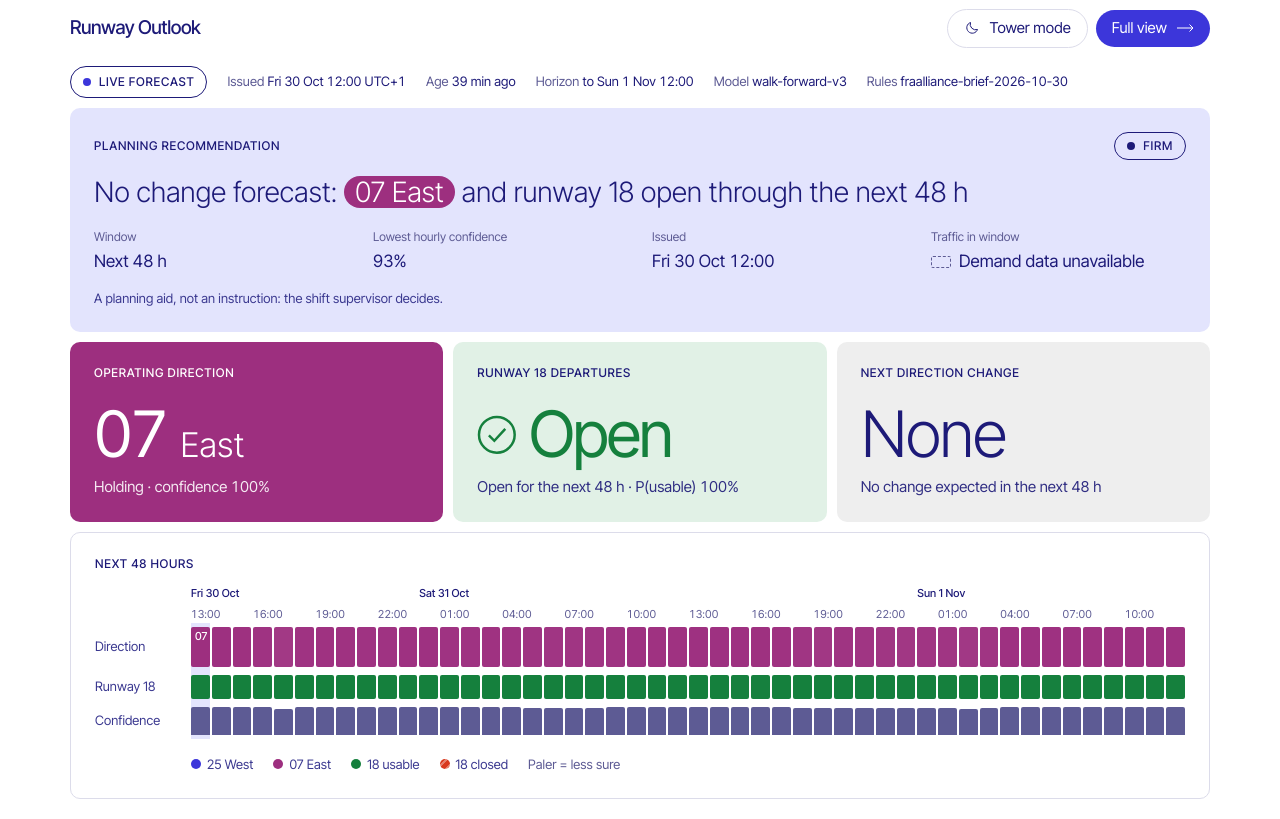
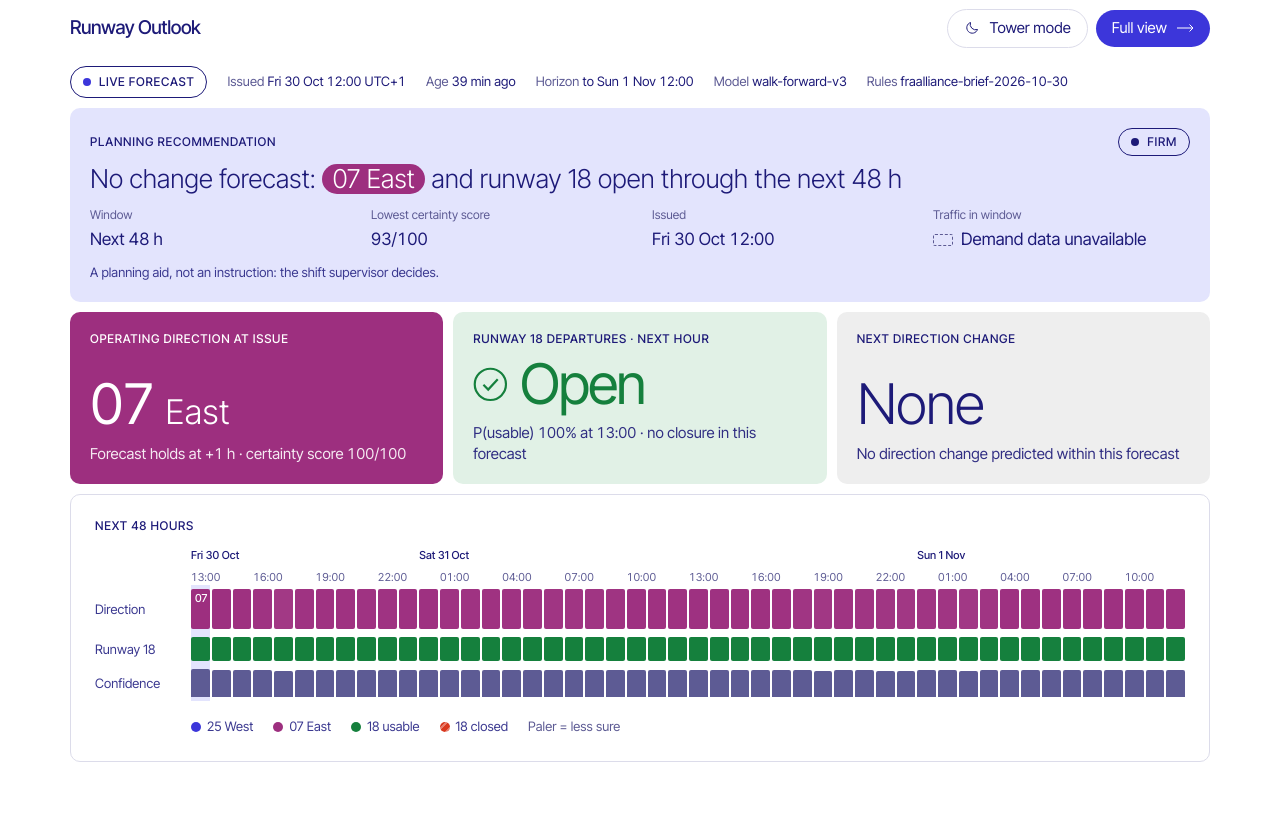
Before and after one commit to werister/aiw-codex-hack, a Next.js app in the folder web/: page /widget in a window 1280 px wide. Built offline with nearby package versions, Linux system fonts and the light colour scheme.

Commit message:
feat: name the event behind each probability

```diff
--- a/web/src/components/EvidenceChain.tsx
+++ b/web/src/components/EvidenceChain.tsx
@@ -1,6 +1,6 @@
 import { Fragment } from "react";
 import type { ForecastResponse, HourForecast } from "@/lib/forecast-types";
-import { PLAN_POLICY, planFrom, planHeadline, planWindow } from "./Recommendation";
+import { PLAN_POLICY, planFrom, planHeadline, planWindow, probLabel } from "./Recommendation";
 import { Arrow, OD_LABEL, Panel, cx, dayLabel, hhmm, pct } from "./ui";
 
 type Node = { title: string; summary: string; rows: [string, string][] };
@@ -19,7 +19,8 @@ export function EvidenceChain({
 }) {
   const plan = planFrom(f);
   const r18 = h.p_18_usable >= 0.5;
-  const wind = h.wind_dir_deg == null ? "calm" : `${Math.round(h.wind_dir_deg)}° ${Math.round(h.wind_kt)} kt`;
+  const wind =
+    h.wind_dir_deg == null ? "Direction unavailable / calm" : `${Math.round(h.wind_dir_deg)}° ${Math.round(h.wind_kt)} kt`;
   const agree = h.od === h.rule_od && r18 === h.rule_18_usable;
 
   const nodes: Node[] = [
@@ -59,7 +60,7 @@ export function EvidenceChain({
       rows: [
         ["Direction", `${h.od} ${OD_LABEL[h.od]}`],
         ["Runway 18", r18 ? "open" : "closed"],
-        ["Confidence", `${h.certainty}%`],
+        ["Certainty score", `${h.certainty}/100`],
         ["Against rules", agree ? "agrees" : "differs"],
       ],
     },
@@ -68,7 +69,7 @@ export function EvidenceChain({
       summary: planHeadline(plan),
       rows: [
         ["Window", planWindow(plan)],
-        ["Probability", plan.kind === "hold" ? `lowest confidence ${plan.minCertainty}%` : pct(plan.p)],
+        [probLabel(plan), plan.kind === "hold" ? `${plan.minCertainty}/100` : pct(plan.p)],
         ["Traffic", "demand data unavailable"],
         ["Policy", PLAN_POLICY],
       ],
--- a/web/src/components/NowPanel.tsx
+++ b/web/src/components/NowPanel.tsx
@@ -6,24 +6,26 @@ export function NowPanel({ f, compact }: { f: ForecastResponse; compact?: boolea
   const first = f.hours[0];
   const r18Open = first.p_18_usable >= 0.5;
   const nextClosure = f.closures_18[0];
+  // Closure still running at the last hour: its end is not known.
+  const openEnded = !!nextClosure && f.hours[f.hours.length - 1].p_18_usable < 0.5 && nextClosure === f.closures_18[f.closures_18.length - 1];
   const nc = f.next_change;
-  const big = compact ? "text-[64px]" : "text-[64px] sm:text-[88px]";
+  const big = compact ? "text-[56px]" : "text-[64px] sm:text-[88px]";
   const value = cx(big, "leading-[0.95] tracking-[-0.03em] tabular");
 
   return (
     <div className="grid gap-2.5 md:grid-cols-3">
-      <Tile label="Operating direction" compact={compact} className={cx(odBg(f.current_od), "text-on-signal")}>
+      <Tile label="Operating direction at issue" compact={compact} className={cx(odBg(f.current_od), "text-on-signal")}>
         <div className={value}>
           {f.current_od}{" "}
           <span className="text-[28px] font-light tracking-normal sm:text-[34px]">{OD_LABEL[f.current_od]}</span>
         </div>
         <Sub>
-          {first.od === f.current_od ? "Holding" : `Turning to ${first.od}`} · confidence {first.certainty}%
+          {first.od === f.current_od ? "Forecast holds" : `Forecast ${first.od}`} at +1 h · certainty score {first.certainty}/100
         </Sub>
       </Tile>
 
       <Tile
-        label="Runway 18 departures"
+        label="Runway 18 departures · next hour"
         compact={compact}
         className={r18Open ? "bg-ok-soft text-ink" : "bg-bad text-on-signal"}
       >
@@ -33,8 +35,8 @@ export function NowPanel({ f, compact }: { f: ForecastResponse; compact?: boolea
         </div>
         <Sub>
           {nextClosure
-            ? `${r18Open ? "Closes" : "Closed"} ${dayLabel(nextClosure.local_start)} ${hhmm(nextClosure.local_start)}–${hhmm(nextClosure.local_end)}`
-            : `Open for the next 48 h · P(usable) ${pct(first.p_18_usable)}`}
+            ? `Likely unusable ${dayLabel(nextClosure.local_start)} ${hhmm(nextClosure.local_start)}${openEnded ? ", reopening unknown" : `–${hhmm(nextClosure.local_end)}`}`
+            : `P(usable) ${pct(first.p_18_usable)} at ${hhmm(first.local)} · no closure in this forecast`}
         </Sub>
       </Tile>
 
@@ -44,18 +46,18 @@ export function NowPanel({ f, compact }: { f: ForecastResponse; compact?: boolea
             <div className={value}>{hhmm(nc.local)}</div>
             <div className="mt-3 flex flex-wrap items-center gap-x-3 gap-y-2 text-[20px] leading-none">
               <span className={cx("rounded-full px-3 py-1.5 text-[15px] text-on-signal", odBg(nc.to))}>
-                to {nc.to} {OD_LABEL[nc.to]}
+                {nc.to} {OD_LABEL[nc.to]} from {hhmm(nc.local)}
               </span>
-              <span className="tabular">{pct(nc.p)} likely</span>
+              <span className="tabular">{pct(nc.p)}</span>
             </div>
             <Sub>
-              {dayLabel(nc.local)} · window {hhmm(nc.window_local[0])}–{hhmm(nc.window_local[1])}
+              P({nc.to}) at {hhmm(nc.local)} {dayLabel(nc.local)} · window {hhmm(nc.window_local[0])}–{hhmm(nc.window_local[1])}
             </Sub>
           </>
         ) : (
           <>
             <div className={cx(value, "font-light")}>None</div>
-            <Sub>No change expected in the next 48 h</Sub>
+            <Sub>No direction change predicted within this forecast</Sub>
           </>
         )}
       </Tile>
@@ -77,8 +79,8 @@ function Tile({
   return (
     <div
       className={cx(
-        "flex flex-col justify-between gap-6 rounded-card p-5 transition-colors duration-300 sm:p-6",
-        compact ? "min-h-[176px]" : "min-h-[200px] sm:min-h-[240px]",
+        "flex flex-col justify-between rounded-card p-5 transition-colors duration-300",
+        compact ? "min-h-[150px] gap-3" : "min-h-[200px] gap-6 sm:min-h-[240px] sm:p-6",
         className,
       )}
     >
--- a/web/src/components/Recommendation.tsx
+++ b/web/src/components/Recommendation.tsx
@@ -4,11 +4,11 @@ import { Arrow, OD_LABEL, cx, dayLabel, hhmm, odBg, pct } from "./ui";
 // Planning policy v1: one suggestion from the forecast fields, no new data.
 export const UNCERTAIN_BELOW = 0.6;
 export const PLAN_POLICY =
-  "Policy v1: the earliest forecast change of operating direction or runway 18 closure in the next 48 h. Flagged uncertain below 60%.";
+  "Policy v1: the earliest forecast change of operating direction or runway 18 closure in the next 48 h. Flagged uncertain when its probability is below 60%, or, with no change, when any hour's call is below 60%.";
 
 export type Plan =
   | { kind: "change"; time: string; to: OD; local: string; window: [string, string]; p: number }
-  | { kind: "closure"; time: string; start: string; end: string; p: number }
+  | { kind: "closure"; time: string; start: string; end: string; openEnded: boolean; p: number }
   | { kind: "hold"; time: string; od: OD; r18Open: boolean; minCertainty: number };
 
 export function planFrom(f: ForecastResponse): Plan {
@@ -16,7 +16,9 @@ export function planFrom(f: ForecastResponse): Plan {
   const cl = f.closures_18[0];
   // UTC ISO strings sort as text.
   if (cl && (!nc || cl.start < nc.time)) {
-    return { kind: "closure", time: cl.start, start: cl.local_start, end: cl.local_end, p: 1 - cl.min_p_usable };
+    // Still closed at the last hour: the reopening is beyond the forecast.
+    const openEnded = f.closures_18.length === 1 && f.hours[f.hours.length - 1].p_18_usable < 0.5;
+    return { kind: "closure", time: cl.start, start: cl.local_start, end: cl.local_end, openEnded, p: 1 - cl.min_p_usable };
   }
   if (nc) return { kind: "change", time: nc.time, to: nc.to, local: nc.local, window: nc.window_local, p: nc.p };
   return {
@@ -30,7 +32,10 @@ export function planFrom(f: ForecastResponse): Plan {
 
 export function planWindow(plan: Plan) {
   if (plan.kind === "change") return `${dayLabel(plan.window[0])} ${hhmm(plan.window[0])}–${hhmm(plan.window[1])}`;
-  if (plan.kind === "closure") return `${dayLabel(plan.start)} ${hhmm(plan.start)}–${hhmm(plan.end)}`;
+  if (plan.kind === "closure")
+    return plan.openEnded
+      ? `${dayLabel(plan.start)} from ${hhmm(plan.start)}, reopening unknown`
+      : `${dayLabel(plan.start)} ${hhmm(plan.start)}–${hhmm(plan.end)}`;
   return "Next 48 h";
 }
 
@@ -51,11 +56,11 @@ export function Recommendation({
   onShowEvidence?: () => void;
 }) {
   const plan = planFrom(f);
-  const p = plan.kind === "hold" ? plan.minCertainty / 100 : plan.p;
-  const uncertain = p < UNCERTAIN_BELOW;
+  // Certainty score 20/100 is a 60% call (score = 100 × |2p − 1|).
+  const uncertain = plan.kind === "hold" ? plan.minCertainty < 20 : plan.p < UNCERTAIN_BELOW;
 
   return (
-    <section className="rounded-card bg-select p-5 text-ink sm:p-6" aria-label="Planning recommendation">
+    <section className={cx("rounded-card bg-select p-5 text-ink", !compact && "sm:p-6")} aria-label="Planning recommendation">
       <div className="flex flex-wrap items-center justify-between gap-x-4 gap-y-2">
         <h2 className="eyebrow">Planning recommendation</h2>
         <span className="eyebrow inline-flex items-center gap-2 rounded-full border border-ink px-3 py-1.5">
@@ -66,8 +71,8 @@ export function Recommendation({
 
       <p
         className={cx(
-          "mt-4 font-light leading-[1.15] tracking-[-0.01em]",
-          compact ? "text-[28px]" : "text-[28px] sm:text-[40px]",
+          "font-light leading-[1.15] tracking-[-0.01em]",
+          compact ? "mt-2 text-[26px]" : "mt-4 text-[28px] sm:text-[40px]",
         )}
       >
         {plan.kind === "change" && (
@@ -83,12 +88,9 @@ export function Recommendation({
         )}
       </p>
 
-      <dl className={cx("mt-5 grid gap-x-6 gap-y-4", compact ? "grid-cols-4" : "grid-cols-2 lg:grid-cols-5")}>
+      <dl className={cx("grid gap-x-6 gap-y-4", compact ? "mt-3 grid-cols-4" : "mt-5 grid-cols-2 lg:grid-cols-5")}>
         <Fact k="Window">{planWindow(plan)}</Fact>
-        <Fact k={plan.kind === "hold" ? "Lowest hourly confidence" : "Probability"}>
-          {pct(p)}
-          {plan.kind === "change" && <span className="text-[15px] text-muted"> · most likely {hhmm(plan.local)}</span>}
-        </Fact>
+        <Fact k={probLabel(plan)}>{plan.kind === "hold" ? `${plan.minCertainty}/100` : pct(plan.p)}</Fact>
         <Fact k="Issued">
           {dayLabel(f.issued_local)} {hhmm(f.issued_local)}
         </Fact>
@@ -113,13 +115,20 @@ export function Recommendation({
         )}
       </dl>
 
-      <p className={cx("text-[13px] leading-snug text-ink-2", compact ? "mt-4" : "mt-5")}>
+      <p className={cx("text-[13px] leading-snug text-ink-2", compact ? "mt-3" : "mt-5")}>
         A planning aid, not an instruction: the shift supervisor decides.
         {!compact &&
           ` ${PLAN_POLICY} No Frankfurt flight-demand feed is connected, so exposed flights are unknown, not zero.`}
       </p>
     </section>
   );
+}
+
+// Name the event the number belongs to.
+export function probLabel(plan: Plan) {
+  if (plan.kind === "change") return `P(${plan.to} ${OD_LABEL[plan.to]} at ${hhmm(plan.local)})`;
+  if (plan.kind === "closure") return "P(runway 18 unusable), worst hour";
+  return "Lowest certainty score";
 }
 
 function Chip({ od }: { od: OD }) {
```
